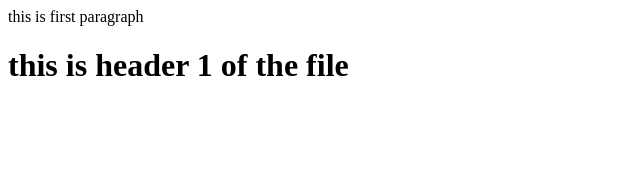
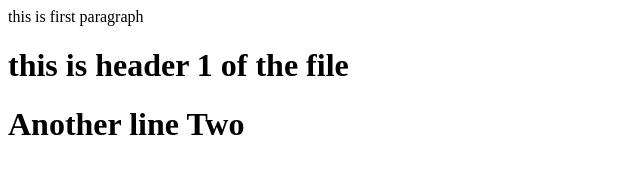
Before and after one commit to Mangesh442/Project_Six, a plain HTML site: page index.html in a window 1280 px wide. Shown: the whole page, without its empty margins (0-640 px from the left). Drawn offline with Linux system fonts and the light colour scheme.

Commit message:
Another file pushing

```diff
--- a/index.html
+++ b/index.html
@@ -1,2 +1,3 @@
 <p> this is first paragraph </p>
 <h1> this is header 1 of the file </h1>
+<h1> Another line Two </h1>
```
